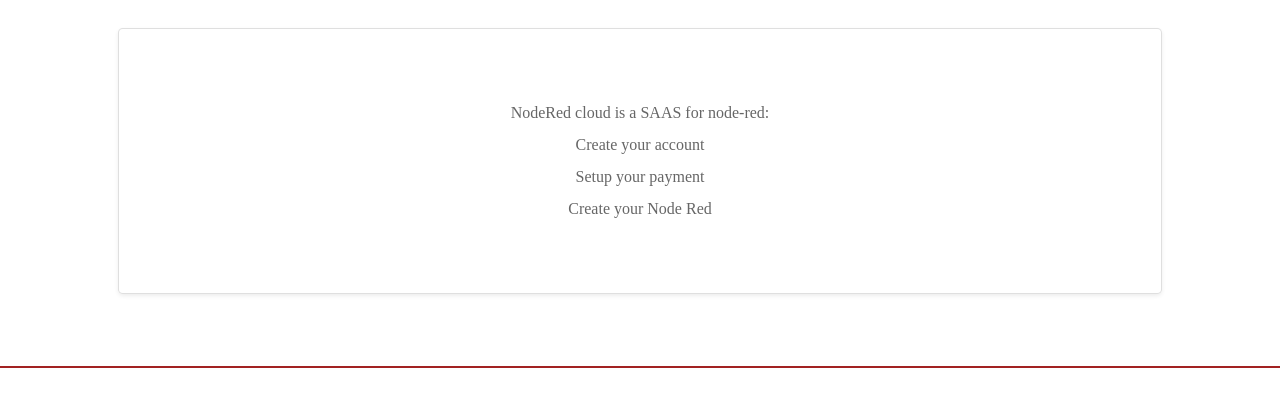
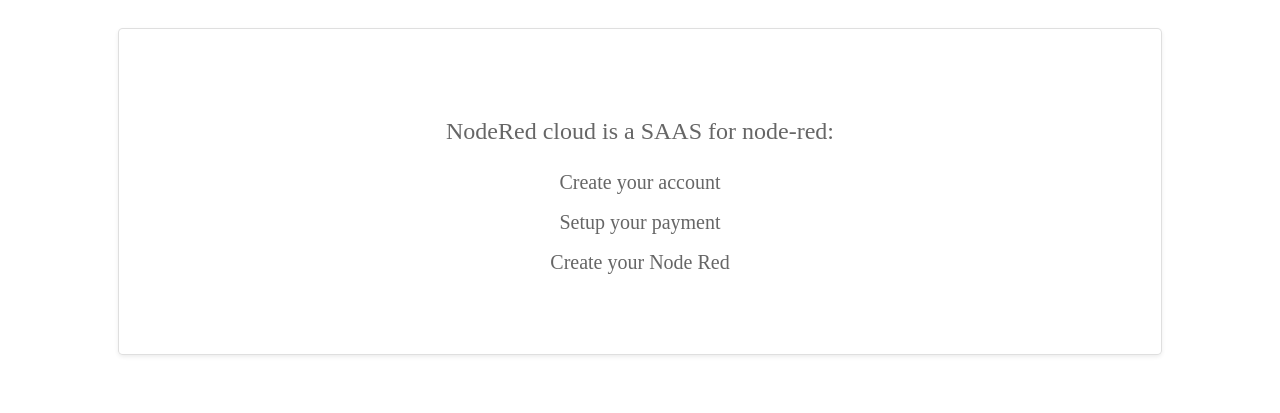
Before and after one commit to noderedcloud/web, a plain HTML site: page index.html in a window 1280 px wide. Shown: the part 326-739 px from the top of the page. Drawn offline with nearby package versions, Linux system fonts and the light colour scheme.

Commit message:
Update index.html

```diff
--- a/index.html
+++ b/index.html
@@ -59,10 +59,10 @@
       <div class="container p-5">
         <div class="card mb-4 rounded-3 shadow-sm">
           <div class="card-body m-5 text-center">
-            <div class="m-2">NodeRed cloud is a SAAS for node-red:</div>
-            <div class="m-2">Create your account</div>
-            <div class="m-2">Setup your payment</div>
-            <div class="m-2">Create your Node Red</div>
+            <h4 class="m-4">NodeRed cloud is a SAAS for node-red:</h4>
+            <h5 class="m-3">Create your account</h5>
+            <h5 class="m-3">Setup your payment</h5>
+            <h5 class="m-3">Create your Node Red</h5>
           </div>
         </div>
       </div>
```
